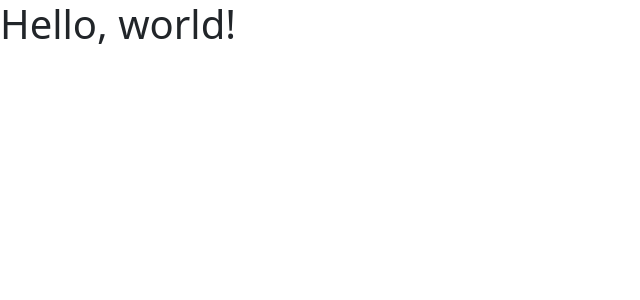
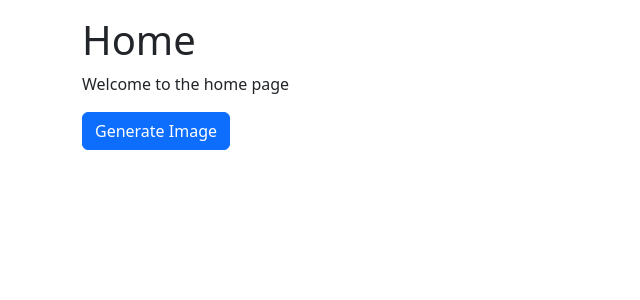
Before and after one commit to keremclp/ImageGenerator-AI, a Django app: page / in a window 1280 px wide. Shown: the top 300 px of the page, without its empty margins (0-640 px from the left). Run offline with Django 5.2, Linux system fonts and the light colour scheme.

Commit message:
last commit

````diff
--- a/config/views.py
+++ b/config/views.py
@@ -43,4 +43,4 @@ def generate_image_to_text(request):
 
 
 def main_home(request):
-    return render(request, 'base.html')
+    return render(request, 'home.html')
--- a/images/urls.py
+++ b/images/urls.py
@@ -21,5 +21,5 @@ from config.views import generate_image_to_text
 app_name = 'images'
 
 urlpatterns = [
-    path('generate-image', generate_image_to_text, name='home'),
+    path('generate-image', generate_image_to_text, name='generate'),
 ]
--- a/templates/base.html
+++ b/templates/base.html
@@ -12,7 +12,7 @@
     />
   </head>
   <body>
-    <h1>Hello, world!</h1>
+
     <div class="container mt-3">{% block content %} {% endblock content %}</div>
     <script
       src="https://cdn.jsdelivr.net/npm/bootstrap@5.3.2/dist/js/bootstrap.bundle.min.js"
--- /dev/null
+++ b/templates/home.html
@@ -0,0 +1,7 @@
+{% extends 'base.html' %}
+{% block content %}
+  <h1>Home</h1>
+  <p>Welcome to the home page</p>
+  <a href="{% url 'images:generate' %}" class="btn btn-primary">Generate Image</a>
+{% endblock content %}
+```
````
